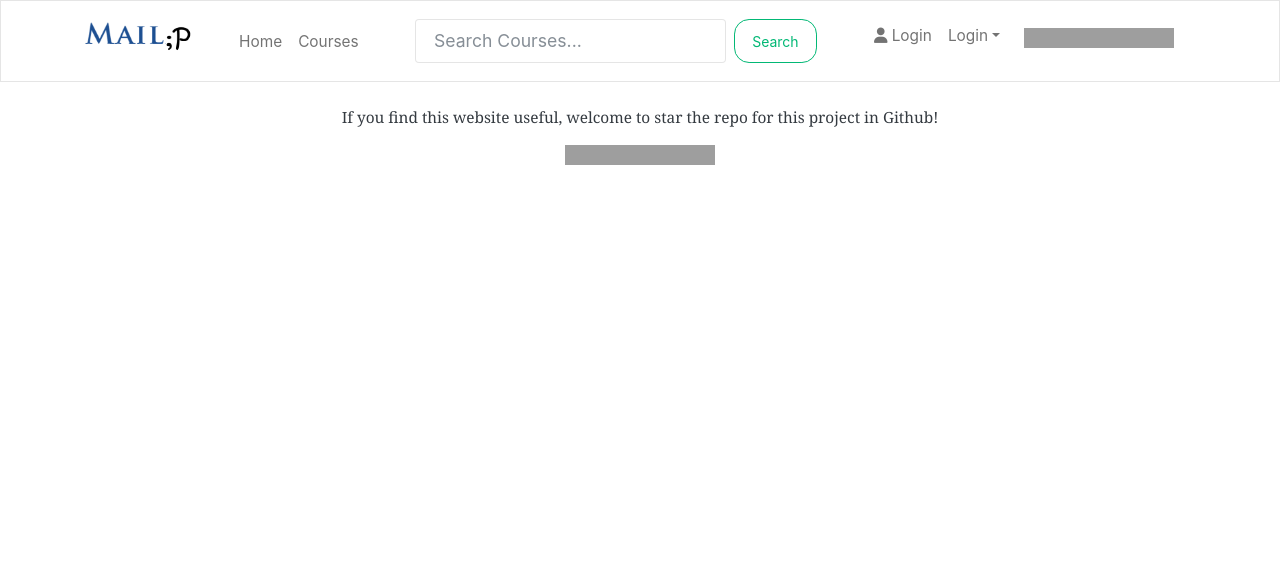
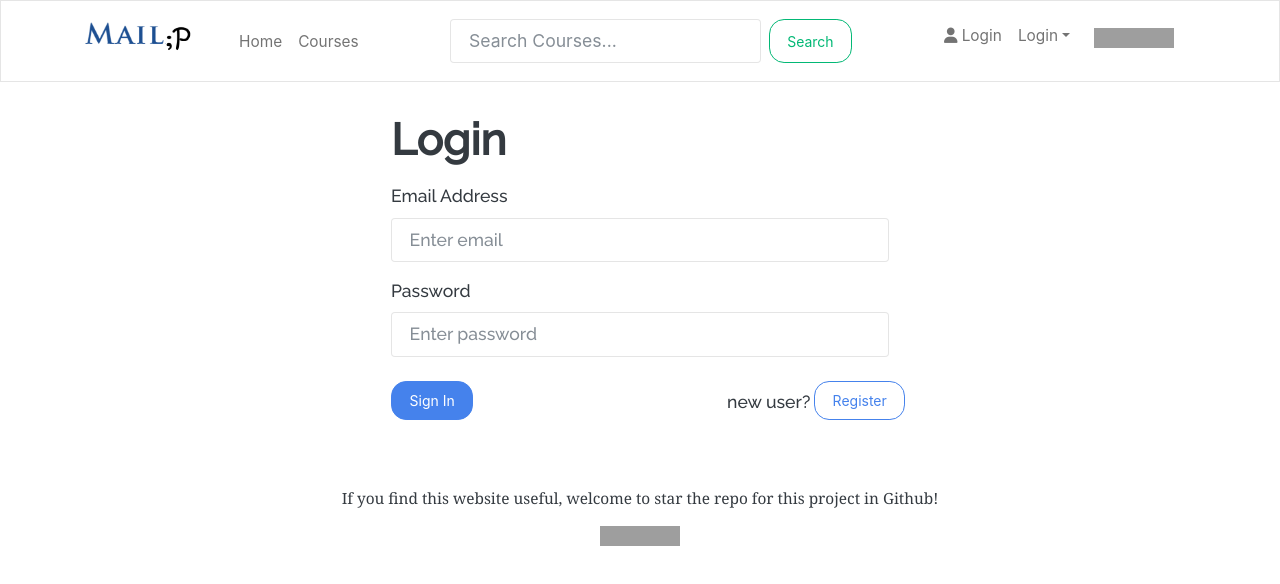
Before and after one commit to HaolinZhong/mailp, a React (Create React App) app in the folder frontend/: page /login in a window 1280 px wide. Shown: the top 584 px of the page. Built offline with nearby package versions, Linux system fonts and the light colour scheme; grey boxes are pictures that could not be loaded.

Commit message:
adjusted page appearances. added login screen. closes #7.

```diff
--- a/frontend/src/App.jsx
+++ b/frontend/src/App.jsx
@@ -5,6 +5,7 @@ import Footer from './components/Footer'
 import HomeScreen from './screens/HomeScreen'
 import CourseScreen from './screens/CourseScreen'
 import ReviewScreen from './screens/ReviewScreen'
+import LoginScreen from './screens/LoginScreen'
 
 const App = () => {
     return (
@@ -15,6 +16,7 @@ const App = () => {
                     <Route path='/' element={<HomeScreen />} />
                     <Route path='/courses' element={<CourseScreen/>} />
                     <Route path='/courses/:id' element={<ReviewScreen/>} />
+                    <Route path='/login' element={<LoginScreen/>} />
                 </Routes>
             </Router>
             <Footer />
--- a/frontend/src/components/Footer.jsx
+++ b/frontend/src/components/Footer.jsx
@@ -7,7 +7,7 @@ const Footer = () => {
         <Row className='py-2'>
             <Col className='text-center py-3'>
                 <p>If you find this website useful, welcome to star the repo for this project in Github!</p>
-                <iframe src="https://ghbtns.com/github-btn.html?user=HaolinZhong&repo=mailp&type=star&count=true" frameborder="0" scrolling="0" width="150" height="20" title="GitHub"></iframe>
+                <iframe src="https://ghbtns.com/github-btn.html?user=HaolinZhong&repo=mailp&type=star&count=true" frameborder="0" scrolling="0" width="80" height="20" title="GitHub"></iframe>
             </Col>
         </Row>
     </footer>
--- /dev/null
+++ b/frontend/src/components/FormContainer.jsx
@@ -0,0 +1,16 @@
+import React from 'react'
+import { Col, Container, Row } from 'react-bootstrap'
+
+const FormContainer = ( { children } ) => {
+  return (
+    <Container className='my-4'>
+        <Row className='justify-content-md-center'>
+            <Col xs={12} md={6}>
+                {children}
+            </Col>
+        </Row>
+    </Container>
+  )
+}
+
+export default FormContainer
--- a/frontend/src/components/Header.jsx
+++ b/frontend/src/components/Header.jsx
@@ -49,7 +49,7 @@ const Header = () => {
                             </NavDropdown>
 
                             <Nav.Link className='mx-2 my-1'>
-                                <iframe src="https://ghbtns.com/github-btn.html?user=HaolinZhong&repo=mailp&type=star&count=true" frameborder="0" scrolling="0" width="150" height="20" title="GitHub"></iframe>
+                                <iframe src="https://ghbtns.com/github-btn.html?user=HaolinZhong&repo=mailp&type=star&count=true" frameborder="0" scrolling="0" width="80" height="20" title="GitHub"></iframe>
                             </Nav.Link>
 
                         </Nav>
--- a/frontend/src/components/MessageCol.jsx
+++ b/frontend/src/components/MessageCol.jsx
@@ -1,5 +1,6 @@
 import React from 'react'
 import { Button, Card, Col, Row } from 'react-bootstrap'
+import { LinkContainer } from 'react-router-bootstrap'
 
 const MessageCol = ({ title, content, btnTo, btnMessage }) => {
     return (
@@ -9,6 +10,7 @@ const MessageCol = ({ title, content, btnTo, btnMessage }) => {
                     <Card.Title style={{ fontFamily: "Raleway", fontSize: 30 }} className="my-2">{title}</Card.Title>
                     <Card.Text style={{ fontSize: 16 }} className="py-1">{content}</Card.Text>
                     {btnTo && (
+                        <LinkContainer to={btnTo}>
                             <Button
                                 variant="outline-primary"
                                 size='md'
@@ -16,6 +18,7 @@ const MessageCol = ({ title, content, btnTo, btnMessage }) => {
                             >
                                 {btnMessage}
                             </Button>
+                        </LinkContainer>
                     )}
                 </Card.Body>
 
--- a/frontend/src/components/Star.jsx
+++ b/frontend/src/components/Star.jsx
@@ -1,20 +1,21 @@
 import React from 'react'
 import { PropTypes } from 'prop-types'
 
-const Star = ({value}) => {
+const Star = ({value, color}) => {
   const icon = (value >= 1 ? 'fa-solid fa-star' : (value >= 0.5 ? 'fa-solid fa-star-half-stroke' : 'fa-regular fa-star'))
-  const color = (value >= 0.5? '#fbc901' : 'grey')
+
+
   return (
     <i
       className={icon}
-      style={{color}}
+      style={{color: color}}
     />
   )
 }
 
 
 Star.defaultProps = {
-  color: '#fbc901'
+  color: '#efd077'
 }
 
 
--- a/frontend/src/screens/CourseScreen.jsx
+++ b/frontend/src/screens/CourseScreen.jsx
@@ -1,5 +1,5 @@
 import React, { useEffect, useState } from 'react'
-import { ButtonGroup, Col, Container, Dropdown, Row } from 'react-bootstrap'
+import { Col, Container, Dropdown, Row } from 'react-bootstrap'
 import CourseTable from '../components/CourseTable'
 import axios from 'axios'
 
--- a/frontend/src/screens/HomeScreen.jsx
+++ b/frontend/src/screens/HomeScreen.jsx
@@ -31,7 +31,7 @@ const HomeScreen = () => {
           title="Privacy?"
           content="All reviews are shown anonymously."
           btnTo="about"
-          btnMessage="Privacy Policy"
+          btnMessage="Detailed Policy"
         />
 
       </Row>
--- /dev/null
+++ b/frontend/src/screens/LoginScreen.jsx
@@ -0,0 +1,76 @@
+import React, { useState } from 'react'
+import { Button, Col, Container, Form, FormControl, FormGroup, FormLabel, Row } from 'react-bootstrap'
+import { LinkContainer } from 'react-router-bootstrap'
+import FormContainer from '../components/FormContainer'
+
+const LoginScreen = () => {
+
+    const [email, setEmail] = useState('')
+    const [password, setPassword] = useState('')
+
+    const submitHandler = () => {
+        console.log("submitted")
+    }
+
+    return (
+        <Container style={{ fontFamily: "Raleway" }} className='px-5'>
+            <FormContainer >
+                <h1 className='my-2' >Login</h1>
+                <Form onSubmit={submitHandler}>
+                    <FormGroup controlId='email' className='py-2'>
+                        <FormLabel>Email Address</FormLabel>
+                        <FormControl
+                            type='email'
+                            placeholder='Enter email'
+                            value={email}
+                            onChange={(e) => setEmail(e.target.value)}
+                        >
+                        </FormControl>
+                    </FormGroup>
+                    <FormGroup controlId='password' className='py-2'>
+                        <FormLabel>Password</FormLabel>
+                        <FormControl
+                            type='password'
+                            placeholder='Enter password'
+                            value={password}
+                            onChange={(e) => setPassword(e.target.value)}
+                        >
+                        </FormControl>
+                    </FormGroup>
+                    <Row>
+                        <Col md={3}>
+                            <Button type='submit' variant='primary' className='my-3'>
+                                Sign In
+                            </Button>
+                        </Col>
+                        <Col md={5} />
+                        <Col md={2} className="my-4 px-0 align-middle">new user?</Col>
+                        <Col md={2} className="my-3 px-0 align-middle">
+                                <LinkContainer to="/register" >
+                                    <Button
+                                        type="null"
+                                        variant="outline-primary"
+                                        size='md'
+                                    >
+                                        Register
+                                    </Button>
+                                </LinkContainer>
+
+                        </Col>
+
+                    </Row>
+
+                </Form>
+
+                <Row>
+                    <Col>
+
+                    </Col>
+
+                </Row>
+            </FormContainer>
+        </Container>
+    )
+}
+
+export default LoginScreen
--- a/frontend/src/screens/ReviewScreen.jsx
+++ b/frontend/src/screens/ReviewScreen.jsx
@@ -11,7 +11,7 @@ const ReviewScreen = () => {
 
     return (
         <Container className='px-5 py-3'>
-            {curReviews.map(review => (
+            {reviews.map(review => (
                 <ReviewRow review={review} />
             ))}
         </Container>
```
Also changed, not shown: frontend/src/components/ReviewRow.jsx (+13 -10 lines). Lines whose indentation alone changed are shown as unchanged.
